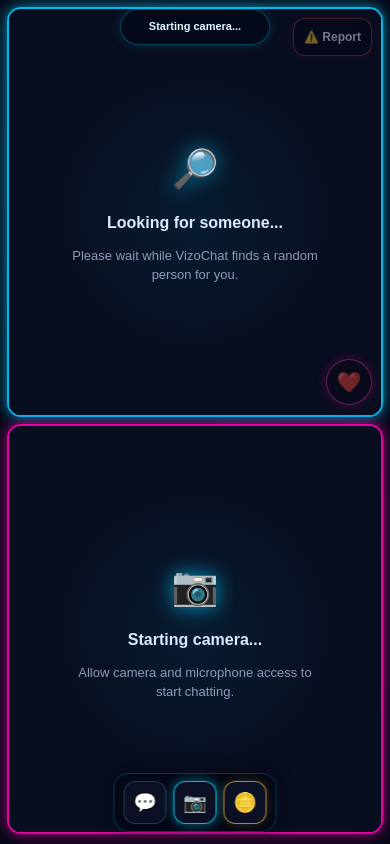
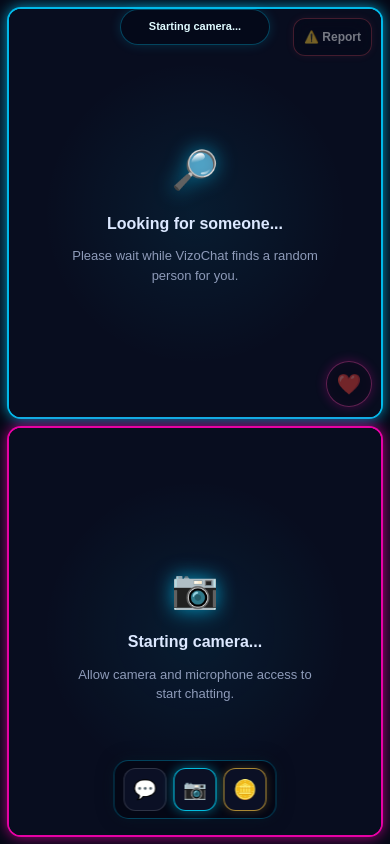
Before and after one commit to zenith8828/Website-, a plain HTML site: page frontend/chat.html in a window 390 px wide. Drawn offline with nearby package versions, Linux system fonts and the light colour scheme.

Commit message:
Update chat.html

```diff
--- a/frontend/chat.html
+++ b/frontend/chat.html
@@ -2,6 +2,7 @@
 <html lang="en">
 <head>
   <meta charset="UTF-8" />
+
   <meta
     name="viewport"
     content="width=device-width, initial-scale=1.0, maximum-scale=1.0, user-scalable=no"
@@ -35,13 +36,22 @@
 
     .chat-page {
       width: 100%;
-      height: 100dvh;
-      min-height: 100vh;
+      height: 100svh;
+      min-height: 0;
       position: relative;
       overflow: hidden;
+
       background:
-        radial-gradient(circle at 20% 20%, rgba(0, 204, 255, 0.08), transparent 30%),
-        radial-gradient(circle at 80% 70%, rgba(255, 0, 170, 0.08), transparent 30%),
+        radial-gradient(
+          circle at 20% 20%,
+          rgba(0, 204, 255, 0.08),
+          transparent 30%
+        ),
+        radial-gradient(
+          circle at 80% 70%,
+          rgba(255, 0, 170, 0.08),
+          transparent 30%
+        ),
         #050816;
     }
 
@@ -54,6 +64,7 @@
     .video-area {
       width: 100%;
       height: 100%;
+      min-height: 0;
       position: relative;
       padding: 10px;
       overflow: hidden;
@@ -63,6 +74,8 @@
     .video-grid {
       width: 100%;
       height: 100%;
+      min-height: 0;
+
       display: flex;
       flex-direction: column;
       gap: 10px;
@@ -73,10 +86,15 @@
       width: 100%;
       height: calc(50% - 5px);
       min-height: 0;
+
       overflow: hidden;
+
       border-radius: 18px;
+
       background: #080d1f;
+
       border: 2px solid rgba(0, 204, 255, 0.85);
+
       box-shadow:
         0 0 10px rgba(0, 204, 255, 0.65),
         inset 0 0 20px rgba(0, 204, 255, 0.05);
@@ -84,6 +102,7 @@
 
     .video-box.remote {
       border-color: rgba(0, 204, 255, 0.9);
+
       box-shadow:
         0 0 14px rgba(0, 204, 255, 0.7),
         inset 0 0 20px rgba(0, 204, 255, 0.06);
@@ -91,6 +110,7 @@
 
     .video-box.local {
       border-color: rgba(255, 0, 180, 0.9);
+
       box-shadow:
         0 0 14px rgba(255, 0, 180, 0.65),
         inset 0 0 20px rgba(255, 0, 180, 0.06);
@@ -100,7 +120,9 @@
       width: 100%;
       height: 100%;
       display: block;
+
       object-fit: cover;
+
       background: #080d1f;
     }
 
@@ -111,17 +133,29 @@
     .video-placeholder {
       position: absolute;
       inset: 0;
+
       display: flex;
       align-items: center;
       justify-content: center;
+
       flex-direction: column;
+
       gap: 10px;
+
       text-align: center;
+
       padding: 20px;
+
       color: #dce8ff;
+
       background:
-        radial-gradient(circle at center, rgba(0, 204, 255, 0.08), transparent 55%),
+        radial-gradient(
+          circle at center,
+          rgba(0, 204, 255, 0.08),
+          transparent 55%
+        ),
         #080d1f;
+
       z-index: 2;
     }
 
@@ -131,7 +165,11 @@
 
     .placeholder-icon {
       font-size: 38px;
-      filter: drop-shadow(0 0 10px rgba(0, 204, 255, 0.7));
+
+      filter:
+        drop-shadow(
+          0 0 10px rgba(0, 204, 255, 0.7)
+        );
     }
 
     .placeholder-title {
@@ -141,35 +179,53 @@
 
     .placeholder-text {
       color: #8e9bb9;
+
       font-size: 13px;
+
       max-width: 260px;
+
       line-height: 1.5;
     }
 
-    /* TOP BUTTONS */
+    /* TOP ACTIONS */
 
     .top-actions {
       position: absolute;
+
       top: 12px;
       right: 12px;
+
       display: flex;
+
       gap: 8px;
+
       z-index: 10;
     }
 
     .action-button {
       min-width: 42px;
       height: 42px;
+
       padding: 0 13px;
-      border: 1px solid rgba(255, 255, 255, 0.18);
+
+      border:
+        1px solid rgba(255, 255, 255, 0.18);
+
       border-radius: 12px;
+
       color: #fff;
-      background: rgba(5, 8, 22, 0.78);
+
+      background:
+        rgba(5, 8, 22, 0.78);
+
       backdrop-filter: blur(10px);
       -webkit-backdrop-filter: blur(10px);
+
       font-size: 13px;
       font-weight: 700;
+
       cursor: pointer;
+
       transition: 0.2s ease;
     }
 
@@ -178,8 +234,11 @@
     }
 
     .report-button {
-      border-color: rgba(255, 80, 100, 0.55);
-      box-shadow: 0 0 10px rgba(255, 80, 100, 0.2);
+      border-color:
+        rgba(255, 80, 100, 0.55);
+
+      box-shadow:
+        0 0 10px rgba(255, 80, 100, 0.2);
     }
 
     .report-button:disabled {
@@ -191,22 +250,33 @@
 
     .like-wrapper {
       position: absolute;
+
       right: 14px;
       bottom: 14px;
+
       z-index: 10;
     }
 
     #likeBtn {
       width: 52px;
       height: 52px;
-      border: 1px solid rgba(255, 70, 170, 0.8);
+
+      border:
+        1px solid rgba(255, 70, 170, 0.8);
+
       border-radius: 50%;
+
       color: #fff;
-      background: rgba(10, 8, 25, 0.82);
+
+      background:
+        rgba(10, 8, 25, 0.82);
+
       box-shadow:
         0 0 12px rgba(255, 0, 180, 0.55),
         inset 0 0 12px rgba(255, 0, 180, 0.08);
+
       font-size: 23px;
+
       cursor: pointer;
     }
 
@@ -217,20 +287,29 @@
 
     /* =========================================
        CHAT / CAMERA / COIN
-       VIDEO AREA KE ANDAR HI RAHENGE
-    ========================================= */
+       VIDEO AREA KE ANDAR
+       ========================================= */
 
     .local-controls {
       position: absolute;
 
       left: 50%;
-      bottom: 20px;
+
+      /*
+       * Controls video-area ke andar rahenge
+       * aur bottom navigation ke upar rahenge.
+       */
+      bottom:
+        calc(
+          env(safe-area-inset-bottom, 0px) + 18px
+        );
 
       transform: translateX(-50%);
 
-      z-index: 20;
+      z-index: 30;
 
       display: flex;
+
       align-items: center;
       justify-content: center;
 
@@ -240,26 +319,31 @@
 
       border-radius: 18px;
 
-      background: rgba(4, 7, 20, 0.78);
+      background:
+        rgba(4, 7, 20, 0.82);
 
-      border: 1px solid rgba(0, 204, 255, 0.25);
+      border:
+        1px solid rgba(0, 204, 255, 0.30);
 
       backdrop-filter: blur(12px);
       -webkit-backdrop-filter: blur(12px);
 
       box-shadow:
-        0 0 18px rgba(0, 0, 0, 0.35);
+        0 0 18px rgba(0, 0, 0, 0.35),
+        0 0 15px rgba(0, 204, 255, 0.08);
     }
 
     .control-button {
       width: 48px;
       height: 48px;
 
-      border: 1px solid rgba(255, 255, 255, 0.15);
+      border:
+        1px solid rgba(255, 255, 255, 0.15);
 
       border-radius: 14px;
 
-      background: rgba(13, 18, 40, 0.9);
+      background:
+        rgba(13, 18, 40, 0.9);
 
       color: #fff;
 
@@ -275,31 +359,45 @@
     }
 
     .control-button.active {
-      border-color: rgba(0, 220, 255, 0.85);
-      box-shadow: 0 0 12px rgba(0, 220, 255, 0.45);
+      border-color:
+        rgba(0, 220, 255, 0.85);
+
+      box-shadow:
+        0 0 12px rgba(0, 220, 255, 0.45);
     }
 
     .control-button.camera-off {
-      border-color: rgba(255, 70, 100, 0.8);
-      box-shadow: 0 0 12px rgba(255, 70, 100, 0.35);
+      border-color:
+        rgba(255, 70, 100, 0.8);
+
+      box-shadow:
+        0 0 12px rgba(255, 70, 100, 0.35);
     }
 
     .control-button.coin {
-      border-color: rgba(255, 200, 60, 0.65);
-      box-shadow: 0 0 10px rgba(255, 200, 60, 0.2);
+      border-color:
+        rgba(255, 200, 60, 0.65);
+
+      box-shadow:
+        0 0 10px rgba(255, 200, 60, 0.2);
     }
 
     /* STATUS */
 
     .status {
       position: absolute;
+
       left: 50%;
       top: 12px;
+
       transform: translateX(-50%);
+
       z-index: 15;
 
       min-width: 150px;
-      max-width: calc(100% - 190px);
+
+      max-width:
+        calc(100% - 190px);
 
       padding: 9px 16px;
 
@@ -309,21 +407,26 @@
 
       color: #dffaff;
 
-      background: rgba(4, 9, 25, 0.78);
+      background:
+        rgba(4, 9, 25, 0.78);
 
-      border: 1px solid rgba(0, 204, 255, 0.3);
+      border:
+        1px solid rgba(0, 204, 255, 0.3);
 
       backdrop-filter: blur(10px);
       -webkit-backdrop-filter: blur(10px);
 
       font-size: 13px;
+
       font-weight: 700;
 
       box-shadow:
         0 0 12px rgba(0, 204, 255, 0.16);
 
       white-space: nowrap;
+
       overflow: hidden;
+
       text-overflow: ellipsis;
     }
 
@@ -339,29 +442,33 @@
 
       left: 50%;
 
-      /*
-       * Chat panel bhi video area ke andar hai.
-       * Controls ke upar open hoga.
-       */
       bottom: 88px;
 
-      transform: translateX(-50%) translateY(20px);
+      transform:
+        translateX(-50%)
+        translateY(20px);
 
-      width: min(430px, calc(100% - 24px));
-      height: min(430px, 48dvh);
+      width:
+        min(430px, calc(100% - 24px));
+
+      height:
+        min(430px, 48dvh);
 
       z-index: 50;
 
       display: flex;
+
       flex-direction: column;
 
       overflow: hidden;
 
       border-radius: 20px;
 
-      background: rgba(6, 10, 28, 0.97);
+      background:
+        rgba(6, 10, 28, 0.97);
 
-      border: 1px solid rgba(0, 204, 255, 0.45);
+      border:
+        1px solid rgba(0, 204, 255, 0.45);
 
       box-shadow:
         0 0 25px rgba(0, 204, 255, 0.2),
@@ -371,28 +478,38 @@
       -webkit-backdrop-filter: blur(16px);
 
       opacity: 0;
+
       pointer-events: none;
 
       transition: 0.22s ease;
     }
 
     .chat-panel.open {
-      transform: translateX(-50%) translateY(0);
+      transform:
+        translateX(-50%)
+        translateY(0);
+
       opacity: 1;
+
       pointer-events: auto;
     }
 
     .chat-header {
       height: 52px;
+
       flex-shrink: 0;
 
       display: flex;
+
       align-items: center;
+
       justify-content: space-between;
 
-      padding: 0 14px 0 17px;
+      padding:
+        0 14px 0 17px;
 
-      border-bottom: 1px solid rgba(255, 255, 255, 0.08);
+      border-bottom:
+        1px solid rgba(255, 255, 255, 0.08);
     }
 
     .chat-title {
@@ -406,9 +523,11 @@
       height: 34px;
 
       border: 0;
+
       border-radius: 10px;
 
-      background: rgba(255, 255, 255, 0.08);
+      background:
+        rgba(255, 255, 255, 0.08);
 
       color: #fff;
 
@@ -425,6 +544,7 @@
       padding: 14px;
 
       display: flex;
+
       flex-direction: column;
 
       gap: 8px;
@@ -459,17 +579,21 @@
     .chat-message.me {
       align-self: flex-end;
 
-      background: rgba(0, 190, 255, 0.16);
+      background:
+        rgba(0, 190, 255, 0.16);
 
-      border: 1px solid rgba(0, 204, 255, 0.3);
+      border:
+        1px solid rgba(0, 204, 255, 0.3);
     }
 
     .chat-message.partner {
       align-self: flex-start;
 
-      background: rgba(255, 0, 170, 0.13);
+      background:
+        rgba(255, 0, 170, 0.13);
 
-      border: 1px solid rgba(255, 0, 170, 0.25);
+      border:
+        1px solid rgba(255, 0, 170, 0.25);
     }
 
     .chat-form {
@@ -479,7 +603,8 @@
 
       padding: 10px;
 
-      border-top: 1px solid rgba(255, 255, 255, 0.08);
+      border-top:
+        1px solid rgba(255, 255, 255, 0.08);
     }
 
     .chat-input {
@@ -495,9 +620,11 @@
 
       outline: none;
 
-      border: 1px solid rgba(255, 255, 255, 0.12);
+      border:
+        1px solid rgba(255, 255, 255, 0.12);
 
-      background: rgba(255, 255, 255, 0.05);
+      background:
+        rgba(255, 255, 255, 0.05);
 
       color: #fff;
 
@@ -512,11 +639,13 @@
       width: 48px;
       height: 42px;
 
-      border: 1px solid rgba(0, 204, 255, 0.55);
+      border:
+        1px solid rgba(0, 204, 255, 0.55);
 
       border-radius: 12px;
 
-      background: rgba(0, 180, 255, 0.12);
+      background:
+        rgba(0, 180, 255, 0.12);
 
       color: #fff;
 
@@ -537,7 +666,8 @@
       left: 50%;
       top: 50%;
 
-      transform: translate(-50%, -50%);
+      transform:
+        translate(-50%, -50%);
 
       z-index: 8;
 
@@ -545,32 +675,46 @@
 
       opacity: 0;
 
-      color: rgba(255, 255, 255, 0.6);
+      color:
+        rgba(255, 255, 255, 0.6);
 
       font-size: 12px;
 
-      transition: opacity 0.25s ease;
+      transition:
+        opacity 0.25s ease;
     }
 
-    /* MOBILE */
+    /* =========================================
+       MOBILE
+       ========================================= */
 
     @media (max-width: 600px) {
 
+      .chat-page {
+        height: 100svh;
+        min-height: 0;
+      }
+
+      .chat-main {
+        height: 100%;
+        min-height: 0;
+      }
+
       .video-area {
-        /*
-         * IMPORTANT:
-         * Yahan padding-bottom nahi diya gaya.
-         * Isliye video full area mein rahega
-         * aur controls uske UPAR overlay honge.
-         */
+        height: 100%;
+        min-height: 0;
         padding: 7px;
       }
 
       .video-grid {
+        height: 100%;
+        min-height: 0;
         gap: 7px;
       }
 
       .video-box {
+        height: calc(50% - 3.5px);
+        min-height: 0;
         border-radius: 14px;
       }
 
@@ -581,25 +725,39 @@
 
       .action-button {
         height: 38px;
+
         min-width: 38px;
+
         padding: 0 10px;
+
         font-size: 12px;
       }
 
       .status {
         top: 9px;
+
         max-width: 42%;
+
         font-size: 11px;
+
         padding: 8px 11px;
       }
 
       /*
+       * IMPORTANT
+       *
        * Chat / Camera / Coin
-       * VIDEO BOX KE ANDAR
+       * lower video box ke andar
+       * bottom navigation ke upar.
        */
+
       .local-controls {
         left: 50%;
-        bottom: 12px;
+
+        bottom:
+          calc(
+            env(safe-area-inset-bottom, 0px) + 16px
+          );
 
         gap: 7px;
 
@@ -625,19 +783,18 @@
       #likeBtn {
         width: 46px;
         height: 46px;
+
         font-size: 20px;
       }
 
-      /*
-       * Chat panel controls ke upar
-       */
       .chat-panel {
         bottom: 76px;
+
         height: 52dvh;
       }
     }
 
-    /* SMALL PHONES */
+    /* SMALL MOBILE */
 
     @media (max-width: 380px) {
 
@@ -650,18 +807,25 @@
       }
 
       .video-box {
+        height: calc(50% - 3px);
         border-radius: 12px;
       }
 
       .local-controls {
-        bottom: 10px;
+        bottom:
+          calc(
+            env(safe-area-inset-bottom, 0px) + 14px
+          );
+
         gap: 5px;
+
         padding: 6px 7px;
       }
 
       .control-button {
         width: 41px;
         height: 40px;
+
         font-size: 18px;
       }
 
@@ -672,8 +836,11 @@
 
       .action-button {
         min-width: 37px;
+
         height: 35px;
+
         padding: 0 7px;
+
         font-size: 11px;
       }
 
@@ -704,7 +871,10 @@
 
         <div class="video-grid">
 
-          <!-- REMOTE VIDEO -->
+          <!-- =========================
+               REMOTE VIDEO
+               ========================= -->
+
           <div class="video-box remote">
 
             <video
@@ -718,6 +888,7 @@
               class="video-placeholder"
               id="remotePlaceholder"
             >
+
               <div class="placeholder-icon">
                 🔎
               </div>
@@ -729,9 +900,11 @@
               <div class="placeholder-text">
                 Please wait while VizoChat finds a random person for you.
               </div>
+
             </div>
 
             <!-- REPORT -->
+
             <div class="top-actions">
 
               <button
@@ -746,6 +919,7 @@
             </div>
 
             <!-- LIKE -->
+
             <div class="like-wrapper">
 
               <button
@@ -762,7 +936,10 @@
           </div>
 
 
-          <!-- LOCAL VIDEO -->
+          <!-- =========================
+               LOCAL VIDEO
+               ========================= -->
+
           <div class="video-box local">
 
             <video
@@ -776,6 +953,7 @@
               class="video-placeholder"
               id="localPlaceholder"
             >
+
               <div class="placeholder-icon">
                 📷
               </div>
@@ -787,6 +965,65 @@
               <div class="placeholder-text">
                 Allow camera and microphone access to start chatting.
               </div>
+
+            </div>
+
+
+            <!--
+              CHAT / CAMERA / COIN
+              LOWER VIDEO BOX KE ANDAR
+            -->
+
+            <div class="local-controls">
+
+              <!-- CHAT -->
+
+              <button
+                type="button"
+                id="chatBtn"
+                class="control-button"
+                title="Chat"
+              >
+                💬
+              </button>
+
+
+              <!-- CAMERA -->
+
+              <button
+                type="button"
+                id="cameraBtn"
+                class="control-button active"
+                title="Camera"
+              >
+                📷
+              </button>
+
+
+              <!-- COIN -->
+
+              <button
+                type="button"
+                id="coinBtn"
+                class="control-button coin"
+                title="Coins"
+              >
+                🪙
+              </button>
+
+
+              <!-- MICROPHONE HIDDEN -->
+
+              <button
+                type="button"
+                id="micBtn"
+                class="control-button"
+                title="Microphone"
+                style="display:none;"
+              >
+                🎤
+              </button>
+
             </div>
 
           </div>
@@ -795,6 +1032,7 @@
 
 
         <!-- SWIPE -->
+
         <div
           class="swipe-hint"
           id="swipeHint"
@@ -804,6 +1042,7 @@
 
 
         <!-- STATUS -->
+
         <div
           class="status"
           id="status"
@@ -813,6 +1052,7 @@
 
 
         <!-- TIMER -->
+
         <div
           class="timer"
           id="timer"
@@ -822,13 +1062,17 @@
 
 
         <!-- GUEST COUNTER -->
+
         <div
           class="guest-counter"
           id="guestCounter"
         ></div>
 
 
-        <!-- CHAT PANEL -->
+        <!-- =========================
+             CHAT PANEL
+             ========================= -->
+
         <div
           class="chat-panel"
           id="chatPanel"
@@ -895,60 +1139,6 @@
 
         </div>
 
-
-        <!--
-          IMPORTANT:
-          Ye buttons video-area ke ANDAR hain.
-          Isliye mobile par bhi video ke upar hi rahenge.
-        -->
-        <div class="local-controls">
-
-          <!-- CHAT -->
-          <button
-            type="button"
-            id="chatBtn"
-            class="control-button"
-            title="Chat"
-          >
-            💬
-          </button>
-
-
-          <!-- CAMERA -->
-          <button
-            type="button"
-            id="cameraBtn"
-            class="control-button active"
-            title="Camera"
-          >
-            📷
-          </button>
-
-
-          <!-- COIN -->
-          <button
-            type="button"
-            id="coinBtn"
-            class="control-button coin"
-            title="Coins"
-          >
-            🪙
-          </button>
-
-
-          <!-- MIC HIDDEN -->
-          <button
-            type="button"
-            id="micBtn"
-            class="control-button"
-            title="Microphone"
-            style="display:none;"
-          >
-            🎤
-          </button>
-
-        </div>
-
       </div>
 
     </section>
@@ -957,21 +1147,30 @@
 
 
   <!-- APP -->
+
   <script src="js/app.js?v=12"></script>
 
+
   <!-- AUTH -->
+
   <script src="js/auth.js?v=12"></script>
 
+
   <!-- SOCKET.IO -->
+
   <script
     src="https://cdn.socket.io/4.8.1/socket.io.min.js"
     crossorigin="anonymous"
   ></script>
 
+
   <!-- LIKE -->
+
   <script src="js/like.js?v=12"></script>
 
+
   <!-- CHAT -->
+
   <script src="js/chat.js?v=12"></script>
 
 </body>
```
